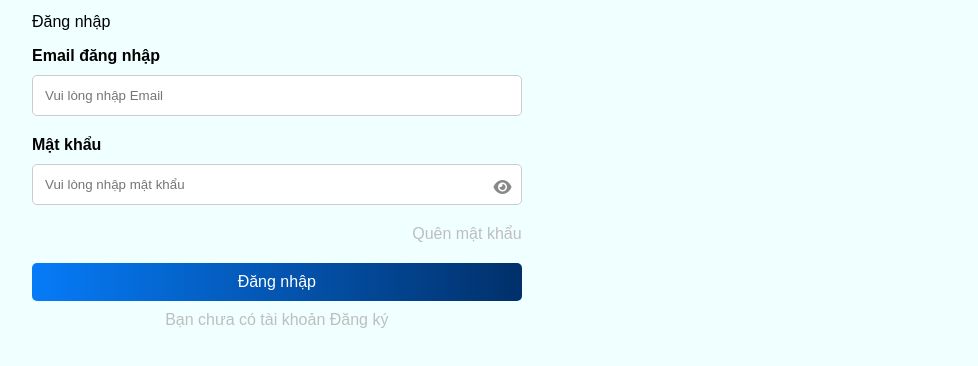
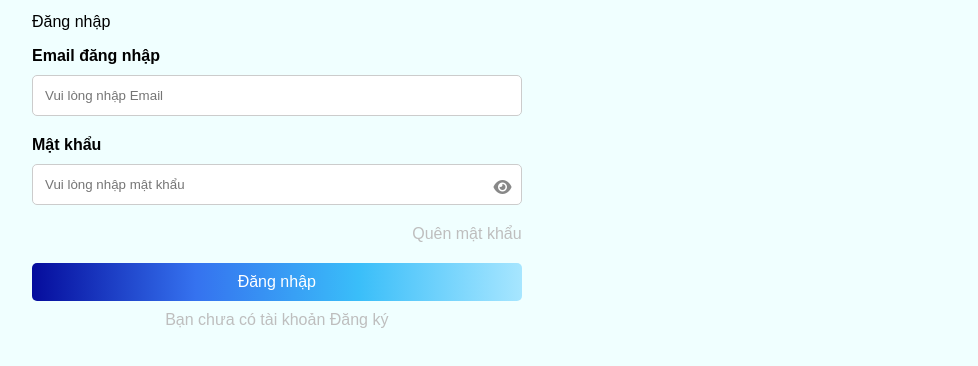
Before and after one commit to NightBlad/Lap_trinh_web, a plain HTML site: page ex4/ex4.html in a window 1280 px wide. Shown: the part 84-450 px from the top of the page, without its empty margins (16-994 px from the left). Drawn offline with Linux system fonts and the light colour scheme.

Commit message:
chinh mau button

```diff
--- a/ex4/style.css
+++ b/ex4/style.css
@@ -32,7 +32,7 @@
 .form button {
     width: 100%;
     padding: 10px;
-    background: linear-gradient(to right, #067bf8, #01306a); /* Gradient từ xanh nhạt sang xanh đậm */
+    background: linear-gradient(to right, #050C9C,#3572EF, #3ABEF9,#A7E6FF); /* Gradient từ xanh nhạt sang xanh đậm */
     color: white;
     border: none;
     border-radius: 5px;
@@ -43,7 +43,7 @@
 }
 
 .form button:hover {
-    background: linear-gradient(to right, #00316d, #0027d4); /* Gradient từ xanh đậm sang xanh đậm hơn khi hover */
+    background: linear-gradient(to right, #1230AE, #6C48C5,#C68FE6,#FFF7F7); /* Gradient từ xanh đậm sang xanh đậm hơn khi hover */
 }
 
 .form a {
```
